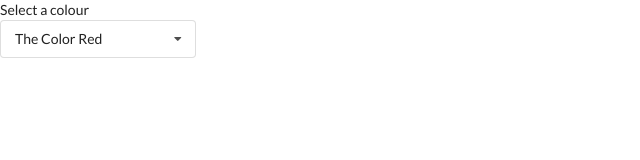
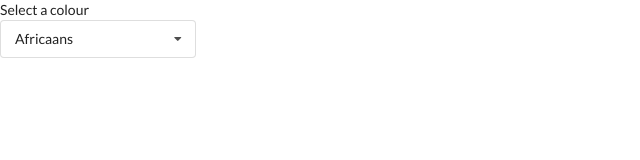
Before and after one commit to RupiSadhra/Accordion-Hooks, a React (Create React App) app: page / in a window 1280 px wide. Shown: the top 160 px of the page, without its empty margins (0-640 px from the left). Built offline with nearby package versions, Linux system fonts and the light colour scheme.

Commit message:
Translate.js added

```diff
--- a/src/App.js
+++ b/src/App.js
@@ -2,6 +2,7 @@
 import Dropdown from "./components/Dropdown";
 import Accordian from "./components/Accordian";
 import Search from "./components/Search";
+import Translate from "./components/Translate";
 
 const items = [
   {
@@ -40,11 +41,12 @@
     <div>
       {/* <Accordian items={items}/> */}
       {/* <Search/> */}
-      <Dropdown
+      {/* <Dropdown
         options={options}
         selected={selected}
         onSelectedChange={setSelected}
-      />
+      /> */}
+      <Translate />
     </div>
   );
 };
--- /dev/null
+++ b/src/components/Translate.js
@@ -0,0 +1,32 @@
+import React, { useState } from "react";
+import Dropdown from "./Dropdown";
+
+const options = [
+  {
+    label: "Africaans",
+    value: "af",
+  },
+  {
+    label: "Arabic",
+    value: "ar",
+  },
+  {
+    label: "Hindi",
+    value: "hi",
+  },
+];
+const Translate = () => {
+  const [language, setLanguage] = useState(options[0]);
+
+  return (
+    <div>
+      <Dropdown
+        options={options}
+        selected={language}
+        onSelectedChange={setLanguage}
+      />
+    </div>
+  );
+};
+
+export default Translate;
```
